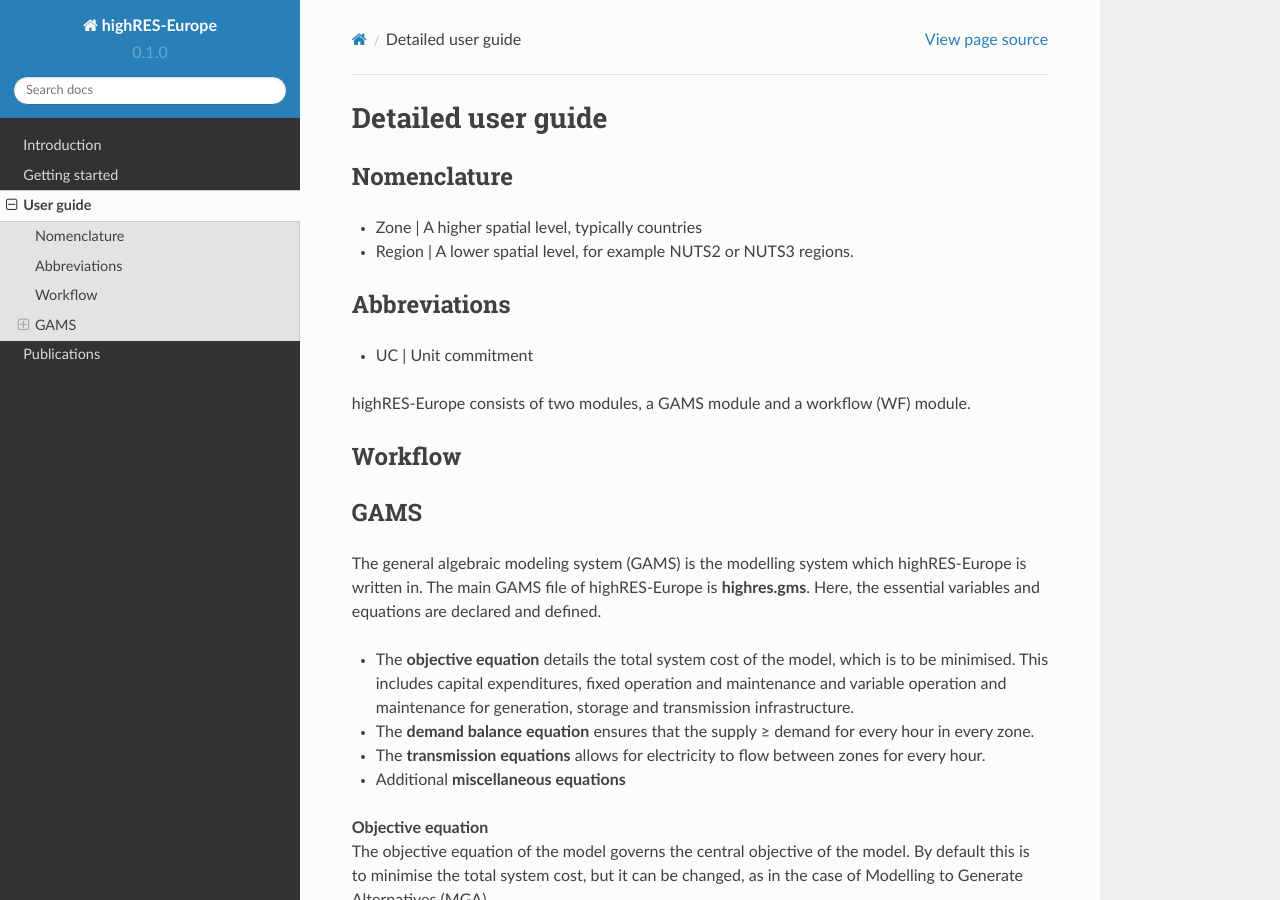
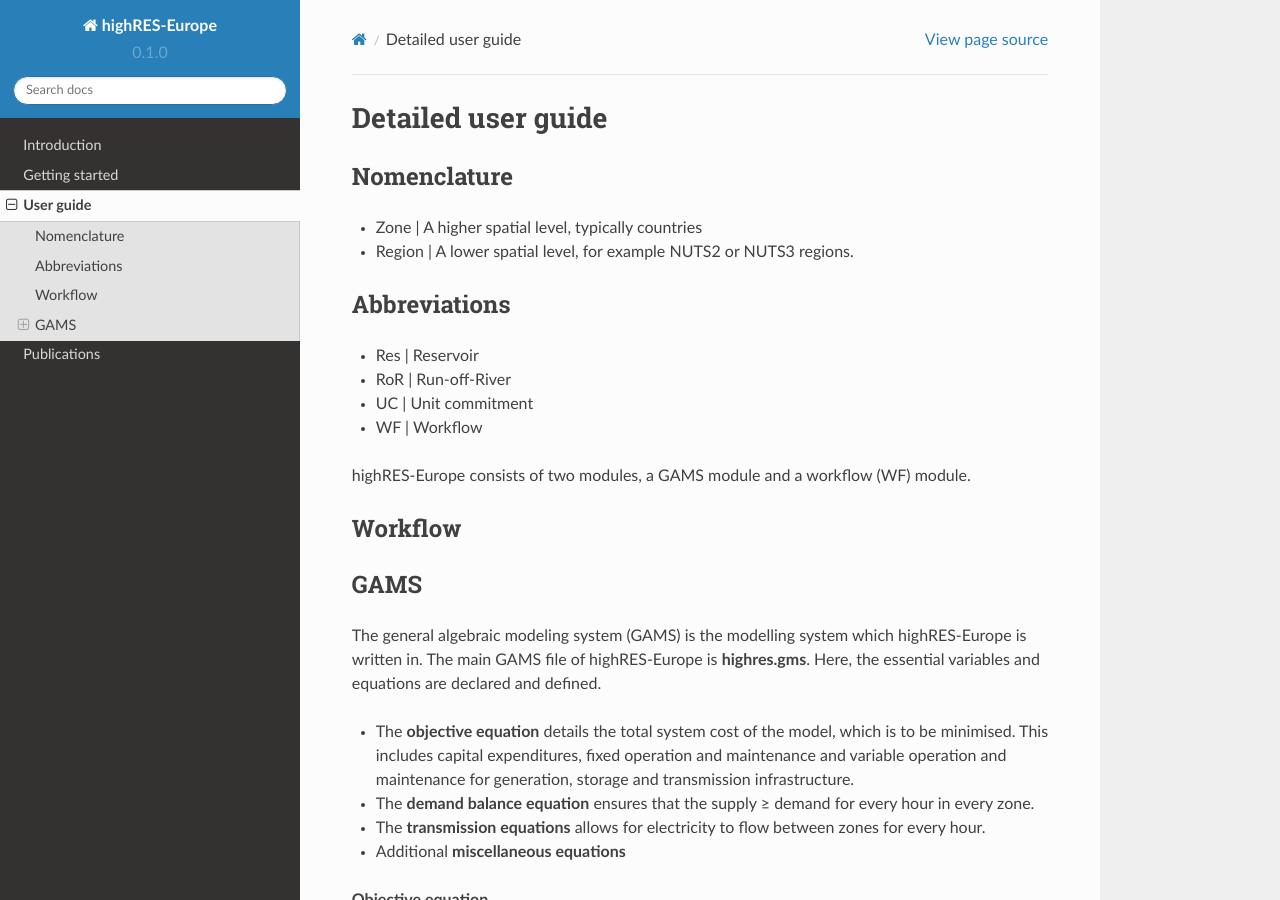
Before and after one commit to highRES-model/highRES-Europe-WF, a Sphinx documentation site: the page built from docs/source/user_guide.rst, in a window 1280 px wide and 900 px high. Built offline with Sphinx 7.4.7 and the Read the Docs theme 2.0.0, drawn with Linux system fonts in a browser that asks for light colours.

Commit message:
doc format and abbrev

```diff
--- a/docs/source/user_guide.rst
+++ b/docs/source/user_guide.rst
@@ -8,7 +8,10 @@
 
 Abbreviations
 --------------
+* Res | Reservoir
+* RoR | Run-off-River
 * UC | Unit commitment
+* WF | Workflow
 
 highRES-Europe consists of two modules, a GAMS module and a workflow (WF) module.
 
@@ -36,17 +39,14 @@
 
 The objective equation (eq_obj) and the total system cost is composed of generation, storage and transmission costs. Depending on the setup, start up costs (from UC) as well as penalty generation (value of lost load) may be included. Cost are divided into capital expenditure (Capex), fixed operation and maintenance costs (FOM) and variable operation and maintenance (VOM). There are no VOM included for transmission.
 
-**Demand balance equation**
+| **Demand balance equation**
+| The demand balance equation (**eq_elc_balance(h,z)**) ensures that the demand is met in each of the zones (*z*) and for every hour (*h*) of the model. The demand can be met by in-zone electricity generation, imported electricity from neighbouring zones through transmission infrastructure or discharging either of the storage technologies. At a high cost, the model can, if penalty generation is turned on, shed load.
 
-The demand balance equation (**eq_elc_balance(h,z)**) ensures that the demand is met in each of the zones (*z*) and for every hour (*h*) of the model. The demand can be met by in-zone electricity generation, imported electricity from neighbouring zones through transmission infrastructure or discharging either of the storage technologies. At a high cost, the model can, if penalty generation is turned on, shed load.
+| **Transmission equations**
+| The flow of electricity is constrained to not exceed the transmission capacity (**eq_trans_flow**) and bidirectionality is required (**eq_trans_bidirect**).
 
-**Transmission equations**
-
-The flow of electricity is constrained to not exceed the transmission capacity (**eq_trans_flow**) and bidirectionality is required (**eq_trans_bidirect**).
-
-**Miscellaneous equations**
-
-One important miscellanneous equation is the CO2 constraint (**eq_co2_budget**). It limits the total CO2 emissions to be lower than a given value. The constraints scale with demand and as such indicate a maximum average emission intensity. By default, the intensity is 2gCO2/kWh.
+| **Miscellaneous equations**
+| One important miscellanneous equation is the CO2 constraint (**eq_co2_budget**). It limits the total CO2 emissions to be lower than a given value. The constraints scale with demand and as such indicate a maximum average emission intensity. By default, the intensity is 2gCO2/kWh.
 
 Additionally, the model includes a set of submodules, containing various features. In general, these can be controlled by an IF statement.
 
```
